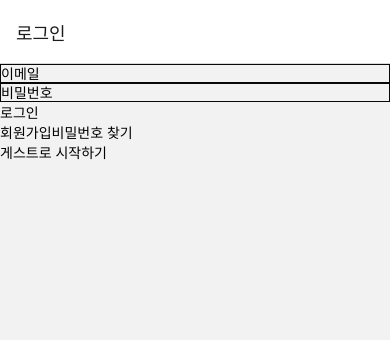
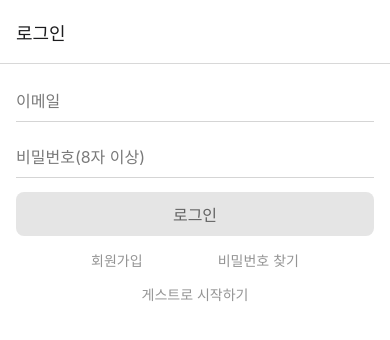
Before and after one commit to kot8585/todo-timer, a React Native app: screen /LogInScreen in a window 390 px wide. Shown: the top 340 px of the page. Built offline with nearby package versions, Linux system fonts and the light colour scheme.

Commit message:
로그인, 회원가입, 이메일 인증 페이지 스타일링

```diff
--- a/App.tsx
+++ b/App.tsx
@@ -1,6 +1,6 @@
 import {NavigationContainer} from '@react-navigation/native';
 import React from 'react';
-import {StatusBar} from 'react-native';
+import {StatusBar, StyleSheet, View} from 'react-native';
 import RootStack from './src/navigation/RootStack';
 
 function App(): React.JSX.Element {
--- /dev/null
+++ b/src/assets/color.js
@@ -0,0 +1,12 @@
+export const Colors = {
+  dark: {},
+  light: {
+    background: '#FFFFFF',
+    bodyDefault: '#181818',
+    captionDefault: '#8E8E93',
+    buttonDefault: '#E5E5E5',
+    buttonText: '#626262',
+    borderDefault: '#D1D1D1',
+    borderActive: '#323232',
+  },
+};
--- /dev/null
+++ b/src/components/BackgroundColorButton.tsx
@@ -0,0 +1,35 @@
+import React from 'react';
+import {GestureResponderEvent, Pressable, StyleSheet, Text} from 'react-native';
+import {Colors} from '../assets/color';
+
+type BackgroundColorButtonProps = {
+  text: string;
+  onPress: ((event: GestureResponderEvent) => void) | null | undefined;
+};
+
+export default function BackgroundColorButton({
+  text,
+  onPress,
+}: BackgroundColorButtonProps) {
+  return (
+    <Pressable onPress={onPress} style={styles.button}>
+      <Text style={styles.text}>{text}</Text>
+    </Pressable>
+  );
+}
+
+const styles = StyleSheet.create({
+  button: {
+    backgroundColor: Colors.light.buttonDefault,
+    borderColor: Colors.light.borderDefault,
+    height: 44,
+    borderRadius: 8,
+    alignItems: 'center',
+    justifyContent: 'center',
+    // flex: 1,
+  },
+  text: {
+    fontSize: 16,
+    color: '#626262',
+  },
+});
--- /dev/null
+++ b/src/components/BorderBottomInput.jsx
@@ -0,0 +1,39 @@
+import React, {useState} from 'react';
+import {StyleSheet, TextInput} from 'react-native';
+import {Colors} from '../assets/color';
+
+// interface UnderlineInputProps extends TextInputProps {
+//   ref: any;
+// }
+
+function BorderBottomInput({...props}, ref) {
+  const [isFocused, setIsFocused] = useState(false);
+  return (
+    <TextInput
+      {...props}
+      ref={ref}
+      onFocus={() => {
+        setIsFocused(true);
+      }}
+      onBlur={() => {
+        setIsFocused(false);
+      }}
+      style={styles.input(isFocused)}
+      placeholderTextColor={'#6B6B6B'}
+    />
+  );
+}
+
+const styles = StyleSheet.create({
+  input: isFocused => ({
+    borderBottomWidth: 1,
+    borderBottomColor: isFocused
+      ? Colors.light.borderActive
+      : Colors.light.borderDefault,
+    fontSize: 16,
+    height: 42,
+    opacity: 0.9,
+  }),
+});
+
+export default React.forwardRef(BorderBottomInput);
--- /dev/null
+++ b/src/components/EmailConfirmModal.tsx
@@ -0,0 +1,80 @@
+import React from 'react';
+import {Alert, Modal, Pressable, StyleSheet, Text, View} from 'react-native';
+import {getLogInUser, sendEmail} from '../../lib/auth';
+import {Colors} from '../assets/color';
+
+export default function EmailConfirmModal({visible, setShowModal}) {
+  const handleConfirm = async () => {
+    let user = getLogInUser();
+    // //TODO: loading바 보여주기
+
+    const result = await sendEmail(user);
+
+    //TODO: toast 띄우기
+    Alert.alert(`${user?.email}로 인증 이메일이 다시 전송되었습니다. `);
+    setShowModal(false);
+  };
+  return (
+    <Modal visible={visible} transparent={true}>
+      <Pressable
+        onPress={() => {
+          setShowModal(false);
+        }}
+        style={styles.background}>
+        <View style={styles.whiteBox}>
+          <Text style={styles.buttonText}>이메일이 인증되지 않았습니다.</Text>
+          <Text style={styles.buttonText}>
+            인증 이메일을 다시 받으시겠습니까?
+          </Text>
+          <View style={styles.buttons}>
+            <Pressable onPress={handleConfirm} style={styles.button}>
+              <Text style={styles.buttonText}>확인</Text>
+            </Pressable>
+            <Pressable
+              onPress={() => {
+                setShowModal(false);
+              }}
+              style={styles.button}>
+              <Text style={styles.buttonText}>취소</Text>
+            </Pressable>
+          </View>
+        </View>
+      </Pressable>
+    </Modal>
+  );
+}
+
+const styles = StyleSheet.create({
+  background: {
+    backgroundColor: 'rgba(0,0,0,0.6)',
+    flex: 1,
+    justifyContent: 'center',
+    alignItems: 'center',
+  },
+  whiteBox: {
+    width: 300,
+    backgroundColor: Colors.light.background,
+    elevation: 2,
+    borderRadius: 8,
+    alignItems: 'center',
+    padding: 12,
+  },
+  buttons: {
+    marginTop: 12,
+    flexDirection: 'row',
+    gap: 8,
+  },
+  button: {
+    backgroundColor: Colors.light.buttonDefault,
+    borderColor: Colors.light.borderDefault,
+    height: 40,
+    borderRadius: 8,
+    alignItems: 'center',
+    justifyContent: 'center',
+    flex: 1,
+  },
+  buttonText: {
+    fontSize: 14,
+    color: Colors.light.bodyDefault,
+  },
+});
--- /dev/null
+++ b/src/components/TextButton.tsx
@@ -0,0 +1,24 @@
+import React from 'react';
+import {GestureResponderEvent, Pressable, StyleSheet, Text} from 'react-native';
+
+type TextButtonProps = {
+  text: string;
+  onPress: ((event: GestureResponderEvent) => void) | null | undefined;
+};
+
+export default function TextButton({text, onPress}: TextButtonProps) {
+  return (
+    <Pressable onPress={onPress} style={styles.container}>
+      <Text style={styles.text}>{text}</Text>
+    </Pressable>
+  );
+}
+
+const styles = StyleSheet.create({
+  container: {},
+  text: {
+    fontSize: 14,
+    color: '#949494',
+    textAlign: 'center',
+  },
+});
--- a/src/components/UnderlineInput.jsx
+++ /dev/null
@@ -1,18 +0,0 @@
-import React from 'react';
-import {TextInput, TextInputProps} from 'react-native';
-
-// interface UnderlineInputProps extends TextInputProps {
-//   ref: any;
-// }
-
-function UnderlineInput({...props}, ref) {
-  return (
-    <TextInput
-      {...props}
-      ref={ref}
-      style={{borderColor: '#080808', borderWidth: 1}}
-    />
-  );
-}
-
-export default React.forwardRef(UnderlineInput);
--- a/src/navigation/RootStack.tsx
+++ b/src/navigation/RootStack.tsx
@@ -4,12 +4,16 @@ import LogInScreen from '../screens/SignInScreen';
 import SignUpScreen from '../screens/SignUpScreen';
 import BottomTaps from './BottomTaps';
 import ConfirmEmailScreen from '../screens/ConfirmEmailScreen';
+import {Colors} from '../assets/color';
 
 const Stack = createNativeStackNavigator();
 
 export default function RootStack() {
   return (
-    <Stack.Navigator>
+    <Stack.Navigator
+      screenOptions={{
+        contentStyle: {backgroundColor: Colors.light.background},
+      }}>
       <Stack.Screen
         name="LogInScreen"
         component={LogInScreen}
--- a/src/screens/ConfirmEmailScreen.tsx
+++ b/src/screens/ConfirmEmailScreen.tsx
@@ -1,6 +1,10 @@
 import React, {useState} from 'react';
-import {Alert, Modal, Pressable, Text, View} from 'react-native';
+import {Alert, Modal, Pressable, StyleSheet, Text, View} from 'react-native';
 import {changeEmail, getLogInUser, sendEmail} from '../../lib/auth';
+import {Colors} from '../assets/color';
+import BackgroundColorButton from '../components/BackgroundColorButton';
+import TextButton from '../components/TextButton';
+import EmailConfirmModal from '../components/EmailConfirmModal';
 
 //TODO: 버튼 연타 방지하기
 export default function ConfirmEmailScreen({navigation}: any) {
@@ -18,14 +22,13 @@ export default function ConfirmEmailScreen({navigation}: any) {
   };
   // 로그인된 유저  가져오기
   return (
-    <View>
-      <Text>
-        이메일이 {user?.email}로 전송되었습니다. 이메일의 링크를 클릭한 후 아래
-        "인증하기"버튼을 눌러주세요.
+    <View style={styles.container}>
+      <Text style={styles.textContainer}>
+        이메일이 "{user?.email}"로 전송되었습니다. 이메일의 링크를 클릭한 후에
+        아래 "인증하기" 버튼을 눌러주세요.
       </Text>
-      <Pressable onPress={handleConfirm}>
-        <Text>인증하기</Text>
-      </Pressable>
+
+      <BackgroundColorButton text="인증하기" onPress={handleConfirm} />
       <Pressable
         onPress={async () => {
           try {
@@ -39,30 +42,25 @@ export default function ConfirmEmailScreen({navigation}: any) {
             console.log(e);
           }
         }}>
-        <Text>이메일 변경</Text>
+        <TextButton
+          text="이메일 변경"
+          onPress={() => console.log('SignUpScreen')}
+        />
       </Pressable>
-      <Modal visible={showModal}>
-        <Text>이메일이 인증되지 않았습니다.</Text>
-        <Text>인증 이메일을 다시 받으시겠습니까?</Text>
-        <View style={{flexDirection: 'row'}}>
-          <Pressable
-            onPress={async () => {
-              // //TODO: loading바 보여주기
-
-              const result = await sendEmail(user);
-
-              Alert.alert(
-                `${user?.email}로 인증 이메일이 다시 전송되었습니다. `,
-              );
-              setShowModal(false);
-            }}>
-            <Text>확인</Text>
-          </Pressable>
-          <Pressable onPress={() => setShowModal(false)}>
-            <Text>취소</Text>
-          </Pressable>
-        </View>
-      </Modal>
+      <EmailConfirmModal visible={showModal} setShowModal={setShowModal} />
     </View>
   );
 }
+
+const styles = StyleSheet.create({
+  container: {
+    marginHorizontal: 16,
+    marginTop: 16,
+    gap: 18,
+    alignItems: 'stretch',
+  },
+  textContainer: {
+    color: Colors.light.bodyDefault,
+    fontSize: 16,
+  },
+});
--- a/src/screens/SignInScreen.tsx
+++ b/src/screens/SignInScreen.tsx
@@ -1,7 +1,10 @@
 import React, {useState} from 'react';
-import {Pressable, SafeAreaView, Text, View} from 'react-native';
-import UnderlineInput from '../components/UnderlineInput';
+import {Keyboard, SafeAreaView, StyleSheet, View} from 'react-native';
 import {signIn} from '../../lib/auth';
+import {Colors} from '../assets/color';
+import BackgroundColorButton from '../components/BackgroundColorButton';
+import BorderBottomInput from '../components/BorderBottomInput';
+import TextButton from '../components/TextButton';
 
 //TODO: {navigation}: any 타입 지정하기
 export default function LogInScreen({navigation}: any) {
@@ -17,36 +20,76 @@ export default function LogInScreen({navigation}: any) {
   };
 
   const handleSubmit = () => {
+    Keyboard.dismiss();
     console.log('회원가입 form 출력', form);
     signIn({email: form.email, password: form.password});
   };
 
   return (
-    <SafeAreaView>
-      <UnderlineInput
+    <SafeAreaView style={styles.container}>
+      <BorderBottomInput
         placeholder="이메일"
         value={form.email}
         onChangeText={(text: string) => handleChangeText('email', text)}
       />
-      <UnderlineInput
-        placeholder="비밀번호"
+      <BorderBottomInput
+        placeholder="비밀번호(8자 이상)"
         value={form.password}
         onChangeText={(text: string) => handleChangeText('password', text)}
       />
-      <Pressable onPress={handleSubmit}>
-        <Text>로그인</Text>
-      </Pressable>
-      <View style={{flexDirection: 'row'}}>
-        <Pressable onPress={() => navigation.navigate('SignUpScreen')}>
-          <Text>회원가입</Text>
-        </Pressable>
-        <Pressable>
-          <Text>비밀번호 찾기</Text>
-        </Pressable>
+      <BackgroundColorButton text="로그인" onPress={handleSubmit} />
+      <View style={styles.textButtons}>
+        <TextButton
+          text="회원가입"
+          onPress={() => navigation.navigate('SignUpScreen')}
+        />
+        <TextButton
+          text="비밀번호 찾기"
+          onPress={() => {
+            console.log('비밀번호 찾기');
+          }}
+        />
       </View>
-      <Pressable>
-        <Text>게스트로 시작하기</Text>
-      </Pressable>
+      <View style={styles.textButton}>
+        <TextButton
+          text="게스트로 시작하기"
+          onPress={() => {
+            console.log('게스트로 시작하기');
+          }}
+        />
+      </View>
     </SafeAreaView>
   );
 }
+
+const styles = StyleSheet.create({
+  container: {
+    marginHorizontal: 16,
+    paddingHorizontal: 16,
+    marginTop: 16,
+    gap: 14,
+    alignItems: 'stretch',
+  },
+  logInButton: {
+    backgroundColor: Colors.light.buttonDefault,
+    borderColor: Colors.light.borderDefault,
+    height: 48,
+    borderRadius: 8,
+    alignItems: 'center',
+    justifyContent: 'center',
+  },
+  logInButtonText: {
+    fontSize: 16,
+    color: '#626262',
+  },
+  textButtons: {
+    flexDirection: 'row',
+    alignItems: 'center',
+    justifyContent: 'space-evenly',
+  },
+  textButton: {
+    flexDirection: 'row',
+    alignItems: 'center',
+    justifyContent: 'center',
+  },
+});
--- a/src/screens/SignUpScreen.tsx
+++ b/src/screens/SignUpScreen.tsx
@@ -1,8 +1,9 @@
 import React, {useRef, useState} from 'react';
-import {Alert, Keyboard, Pressable, Text, TextInput} from 'react-native';
+import {Alert, Keyboard, StyleSheet, Text, TextInput} from 'react-native';
 import {SafeAreaView} from 'react-native-safe-area-context';
 import {sendEmail, signUp} from '../../lib/auth';
-import UnderlineInput from '../components/UnderlineInput';
+import BackgroundColorButton from '../components/BackgroundColorButton';
+import BorderBottomInput from '../components/BorderBottomInput';
 
 export default function SignUpScreen({navigation}: any) {
   const [form, setForm] = useState({
@@ -85,8 +86,8 @@ export default function SignUpScreen({navigation}: any) {
   };
 
   return (
-    <SafeAreaView>
-      <UnderlineInput
+    <SafeAreaView style={styles.container}>
+      <BorderBottomInput
         placeholder="이메일"
         value={form.email}
         onChangeText={(text: string) => handleChangeText('email', text)}
@@ -104,8 +105,8 @@ export default function SignUpScreen({navigation}: any) {
         keyboardType="email-address"
       />
       {validateMsg.emailMsg && <Text>{validateMsg.emailMsg}</Text>}
-      <UnderlineInput
-        placeholder="비밀번호"
+      <BorderBottomInput
+        placeholder="비밀번호(8자 이상)"
         value={form.password}
         onChangeText={(text: string) => handleChangeText('password', text)}
         onSubmitEditing={() => {
@@ -118,8 +119,8 @@ export default function SignUpScreen({navigation}: any) {
         // secureTextEntry
       />
       {validateMsg.passwordMsg && <Text>{validateMsg.passwordMsg}</Text>}
-      <UnderlineInput
-        placeholder="비밀번호 확인"
+      <BorderBottomInput
+        placeholder="비밀번호 확인(8자 이상)"
         value={form.confirmPassword}
         onChangeText={(text: string) =>
           handleChangeText('confirmPassword', text)
@@ -130,9 +131,17 @@ export default function SignUpScreen({navigation}: any) {
       {validateMsg.confirmPasswordMsg && (
         <Text>{validateMsg.confirmPasswordMsg}</Text>
       )}
-      <Pressable onPress={handleSubmit}>
-        <Text>회원가입</Text>
-      </Pressable>
+      <BackgroundColorButton text="회원가입" onPress={handleSubmit} />
     </SafeAreaView>
   );
 }
+
+const styles = StyleSheet.create({
+  container: {
+    marginHorizontal: 16,
+    paddingHorizontal: 16,
+    marginTop: 16,
+    gap: 14,
+    alignItems: 'stretch',
+  },
+});
```
